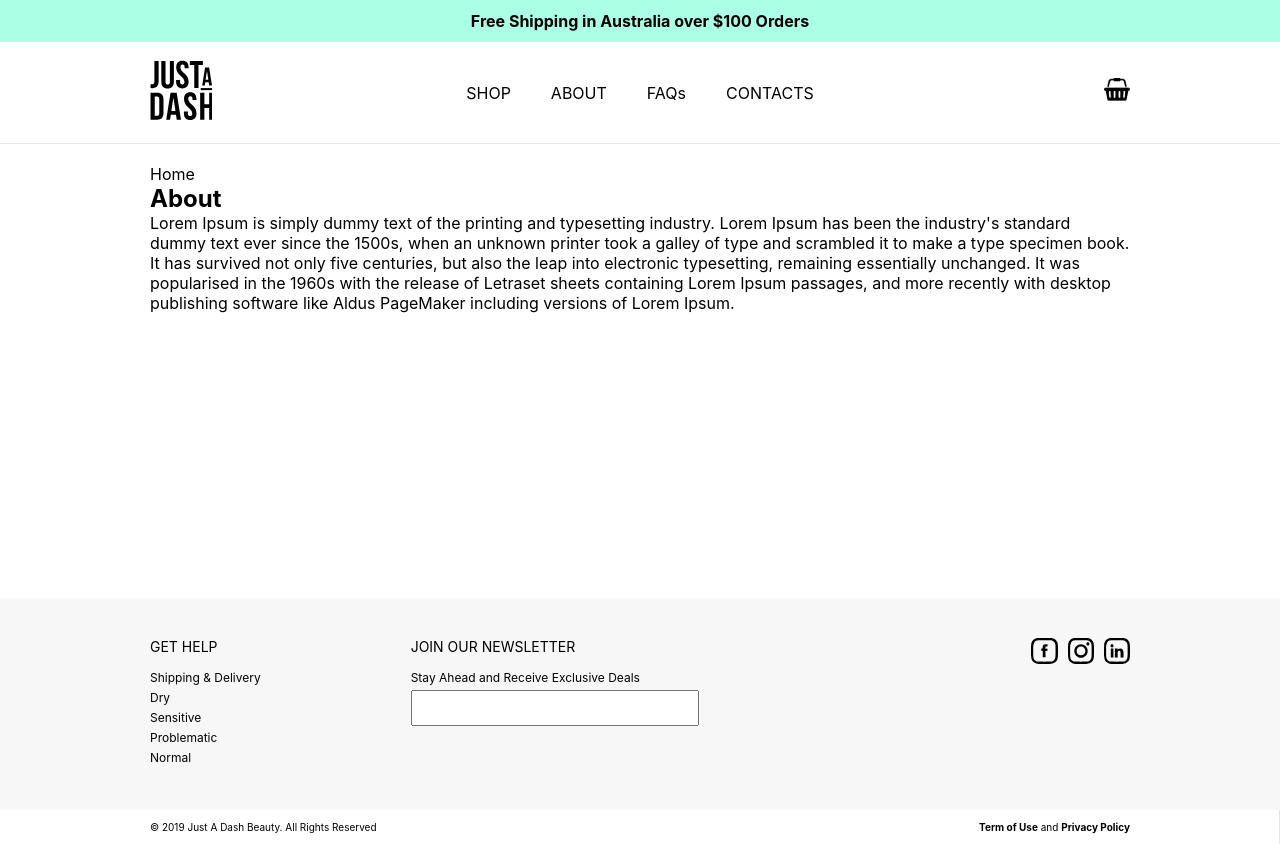
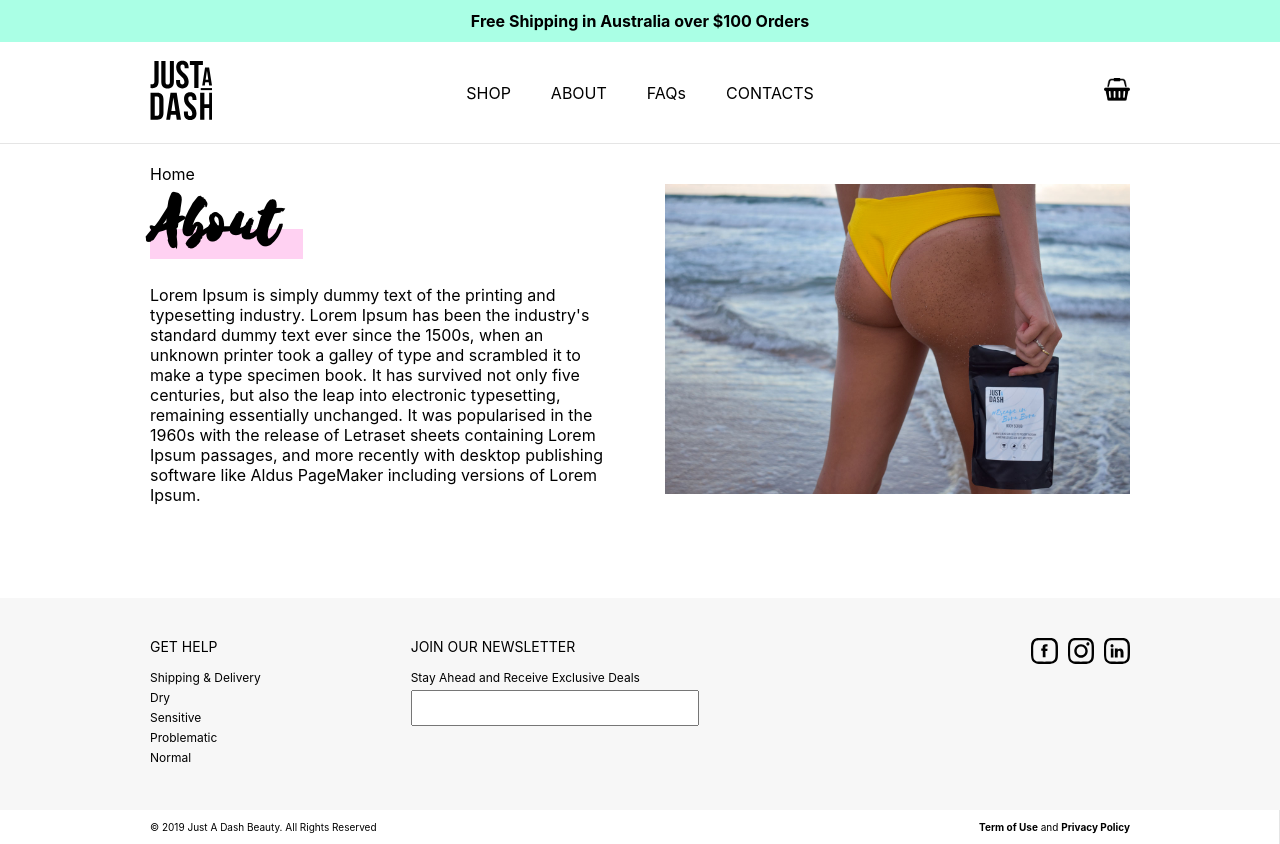
Before and after one commit to JohPik/justADashBeauty, a React (Create React App) app: page /about in a window 1280 px wide. Built offline with nearby package versions, Linux system fonts and the light colour scheme.

Commit message:
Styling About Page

```diff
--- a/src/components/pages/About.js
+++ b/src/components/pages/About.js
@@ -1,15 +1,22 @@
-import React from 'react';
+import React, {Fragment} from 'react';
 import BreadCrumb from '../BreadCrumb'
 
 const About = (props) => {
 
   const renderMe = () => {
     return (
-      <div>
-        <BreadCrumb match={props.match}/>
-        <h2>About</h2>
-        <p>Lorem Ipsum is simply dummy text of the printing and typesetting industry. Lorem Ipsum has been the industry's standard dummy text ever since the 1500s, when an unknown printer took a galley of type and scrambled it to make a type specimen book. It has survived not only five centuries, but also the leap into electronic typesetting, remaining essentially unchanged. It was popularised in the 1960s with the release of Letraset sheets containing Lorem Ipsum passages, and more recently with desktop publishing software like Aldus PageMaker including versions of Lorem Ipsum.</p>
-      </div>
+    <Fragment>
+      <BreadCrumb match={props.match}/>
+        <section className="about-page">
+          <div className="text-box">
+            <h1 className="underline">About</h1>
+            <p>Lorem Ipsum is simply dummy text of the printing and typesetting industry. Lorem Ipsum has been the industry's standard dummy text ever since the 1500s, when an unknown printer took a galley of type and scrambled it to make a type specimen book. It has survived not only five centuries, but also the leap into electronic typesetting, remaining essentially unchanged. It was popularised in the 1960s with the release of Letraset sheets containing Lorem Ipsum passages, and more recently with desktop publishing software like Aldus PageMaker including versions of Lorem Ipsum.</p>
+          </div>
+          <div className="img-container">
+           <img src= "/images/Model-shoot-1.jpg" alt="Model Picture - About Page"/>
+          </div>
+        </section>
+    </Fragment>
     )
   }
 
--- a/src/index.css
+++ b/src/index.css
@@ -35,6 +35,11 @@
 
 /************** General **************/
 
+@font-face {
+font-family: "selima";
+src: url("/fonts/selima.otf") format("opentype");
+}
+
 body {
   margin: 0;
   PADDING: 0;
@@ -52,6 +57,25 @@ code {
 h1, h2, h3, h4, p {
   margin: 0;
 }
+
+h1 {
+  font-family: selima;
+  font-size: 70px;
+  margin-bottom: 20px;
+  position: relative;
+}
+
+h1.underline::before {
+  content: "";
+  height: 30px;
+  width: 33%;
+  background: #FFD1F2;
+  position: absolute;
+  z-index: -1;
+  top: 45px;
+  /* display: absolute; */
+}
+
 a {
   color: #000;
   text-decoration: none;
@@ -154,6 +178,30 @@ li.primary-nav-item:hover {
   position: absolute;
   right: 150px;
   top: 78px;
+  transition: all .2s ease-out;
+}
+
+.cart-container:hover {
+  /* animation: 1s ShakeMeUp ease-in; */
+  transform: rotate(20deg);
+}
+
+@keyframes ShakeMeUp {
+  0% {
+    transform: rotate(-20deg) scale(1.3);
+  }
+  33% {
+     transform: rotate(15deg);
+  }
+  50% {
+     transform: rotate(-10deg);
+  }
+  66% {
+      transform: rotate(5deg);
+  }
+  100% {
+      transform: rotate(0deg) scale(1);
+  }
 }
 
 /* Dropdown */
@@ -264,7 +312,7 @@ li.primary-nav-item:hover {
 
 .footer-col-3 .social {
   height: 26px;
-  transition: all .1s ease-in;
+  transition: all .2s ease-out;
 }
 
 .footer-col-3 .social.instagram {
@@ -274,7 +322,6 @@ li.primary-nav-item:hover {
 .footer-col-3 .social:hover {
   transform: rotate(-20deg);
 }
-
 
 /* Copyright */
 .copyright {
@@ -293,3 +340,22 @@ li.primary-nav-item:hover {
 .copyright a:hover {
   text-decoration: line-through;
 }
+
+
+/************** About Page **************/
+.about-page {
+  display: flex;
+  /* background: lightblue; */
+}
+
+.about-page div {
+  flex: 5;
+}
+
+.about-page .text-box {
+  margin-right: 50px;
+}
+
+.about-page img {
+  width:100%;
+}
```
Also changed, not shown: public/fonts/selima.otf (added), public/images/Model-shoot-1.jpg (added).
